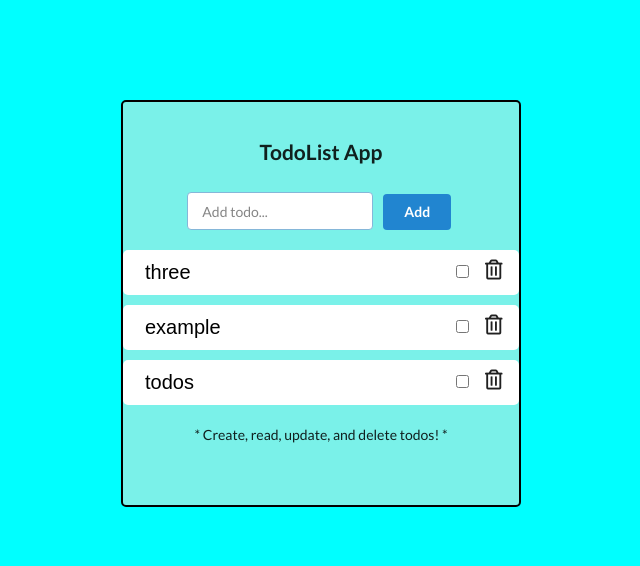
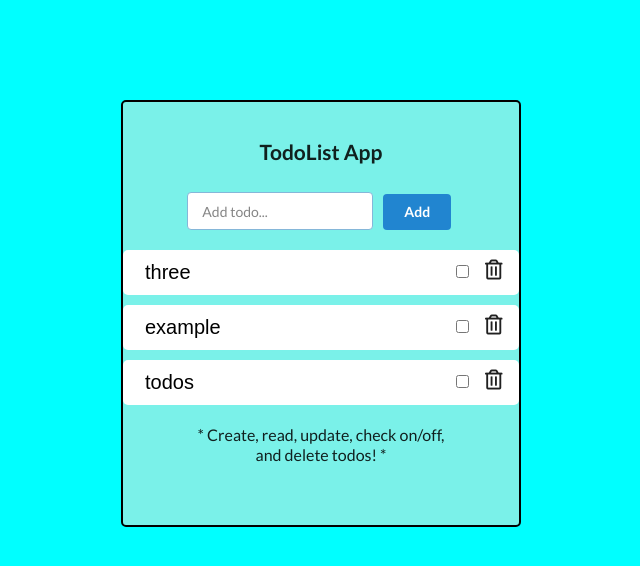
Before and after one commit to lawrenceyoon/React-App--TodoList, a React (Create React App) app: page / in a window 1280 px wide. Shown: the top 566 px of the page, without its empty margins (319-959 px from the left). Built offline with nearby package versions, Linux system fonts and the light colour scheme.

Commit message:
edited text & css for info-bar

```diff
--- a/src/components/app/App.js
+++ b/src/components/app/App.js
@@ -89,7 +89,7 @@ class App extends React.Component {
           deleteTodo={this.onDeleteTodo}
         />
 
-        <div className="info-bar">* Create, read, update, and delete todos! *</div>
+        <div className="info-bar">* Create, read, update, check on/off, and delete todos! *</div>
 
       </div>
     );
--- a/src/components/app/App.scss
+++ b/src/components/app/App.scss
@@ -25,6 +25,8 @@ body {
   }
 
   .info-bar {
-    margin: 20px 0;
+    margin: 20px auto;
+    width: 250px;
+    font-size: 16px;
   }
 }
```
